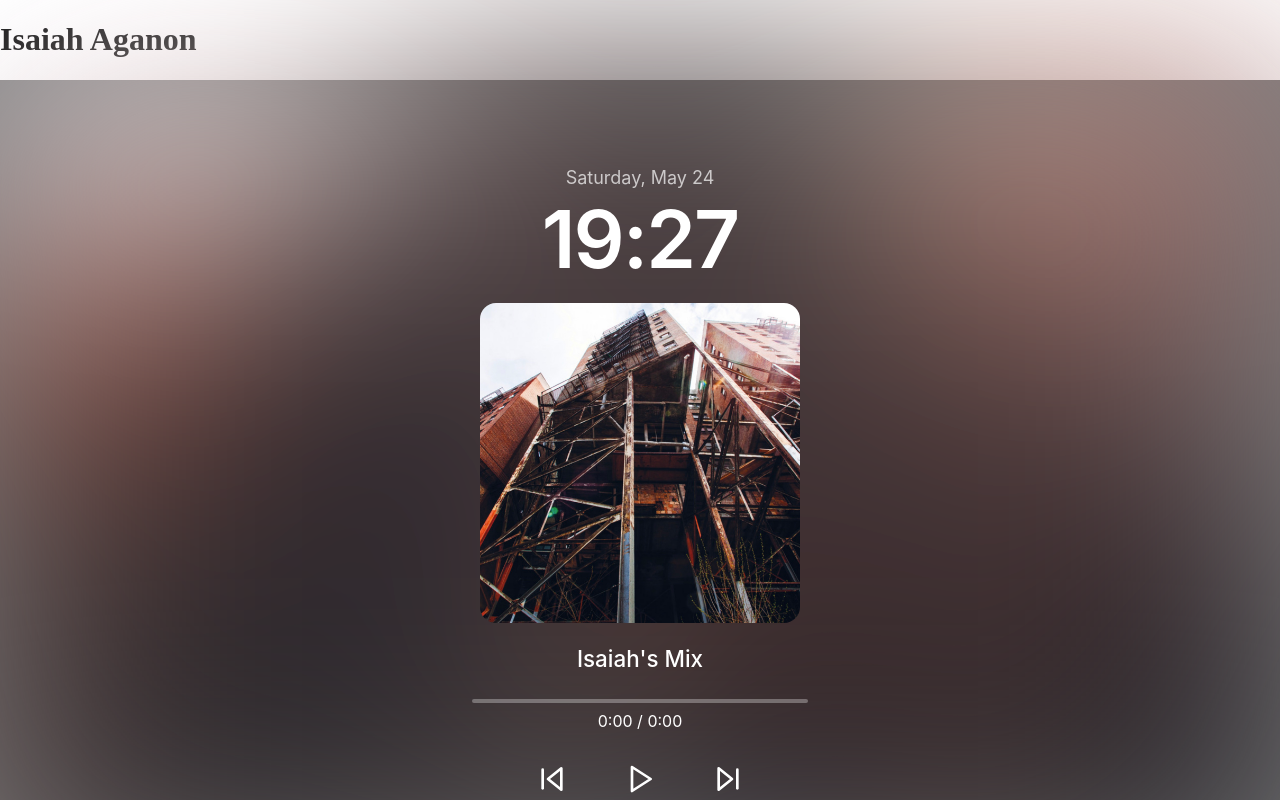
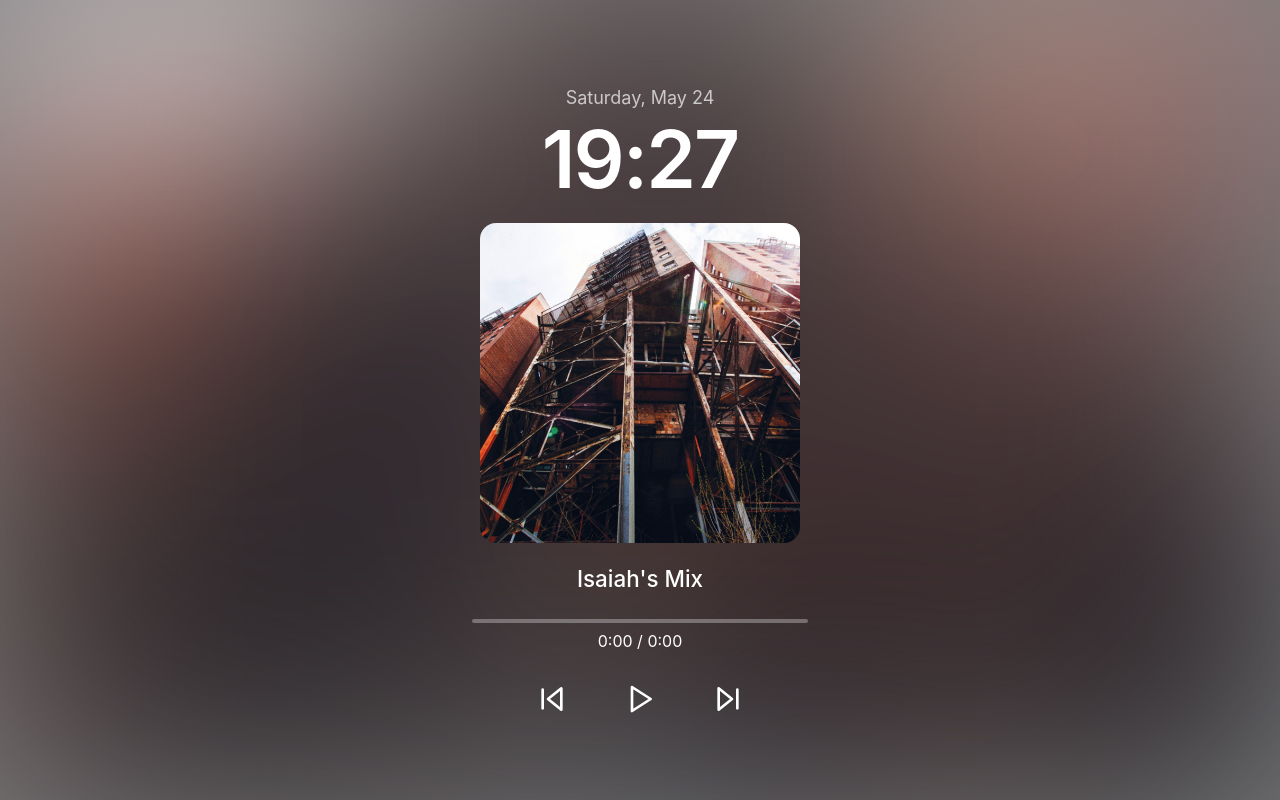
Before and after one commit to AganonIsaiah/Webpage-App, a Next.js app: page / in a window 1280 px wide. Built offline with nearby package versions, Linux system fonts and the light colour scheme.

Commit message:
removing header

```diff
--- a/src/app/layout.js
+++ b/src/app/layout.js
@@ -1,13 +1,13 @@
 import { Analytics } from '@vercel/analytics/react';
 
 export const metadata = {
-  title: "Isaiah Aganon | Isaiah's Webpage",
+  title: "Isaiah's Webpage",
   description: "Portfolio and projects by Isaiah Aganon, Computer Science student at Carleton University.",
   icons: {
     icon: "/images/en.png"
   },
   openGraph: {
-    title: "Isaiah Aganon | Isaiah's Webpage",
+    title: "Isaiah's Webpage",
     description: "Portfolio and projects by Isaiah Aganon, Computer Science student at Carleton University.",
     url: "https://isaiahaganon.vercel.app/",
     siteName: "Isaiah Aganon Portfolio",
@@ -34,9 +34,6 @@ export default function RootLayout({ children }) {
   return (
     <html lang="en">
       <head>
-        <title>Isaiah Aganon | Isaiah's Webpage</title>
-        <meta name="description" content="Portfolio and projects by Isaiah Aganon, Computer Science student at Carleton University." />
-        <meta name="keywords" content="Isaiah Aganon, Isaiah, Aganon, Carleton University, Computer Science, Portfolio" />
         <script
           type="application/ld+json"
           dangerouslySetInnerHTML={{
@@ -60,9 +57,6 @@ export default function RootLayout({ children }) {
         />
       </head>
       <body>
-        <header>
-          <h1>Isaiah Aganon</h1>
-        </header>
         {children}
         <Analytics />
       </body>
```
